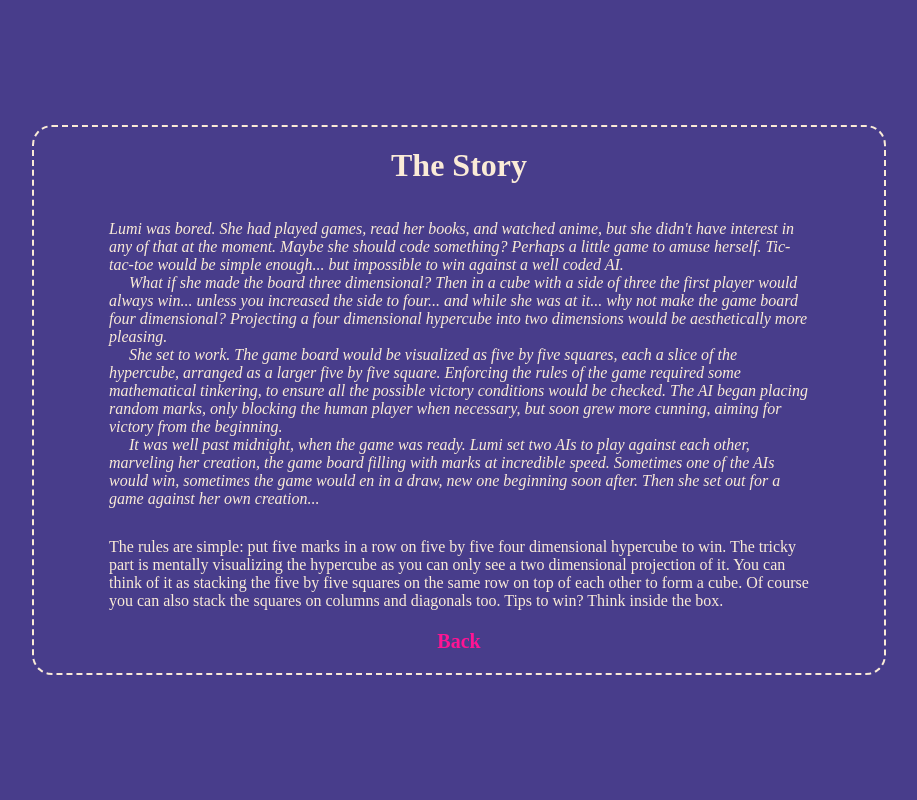
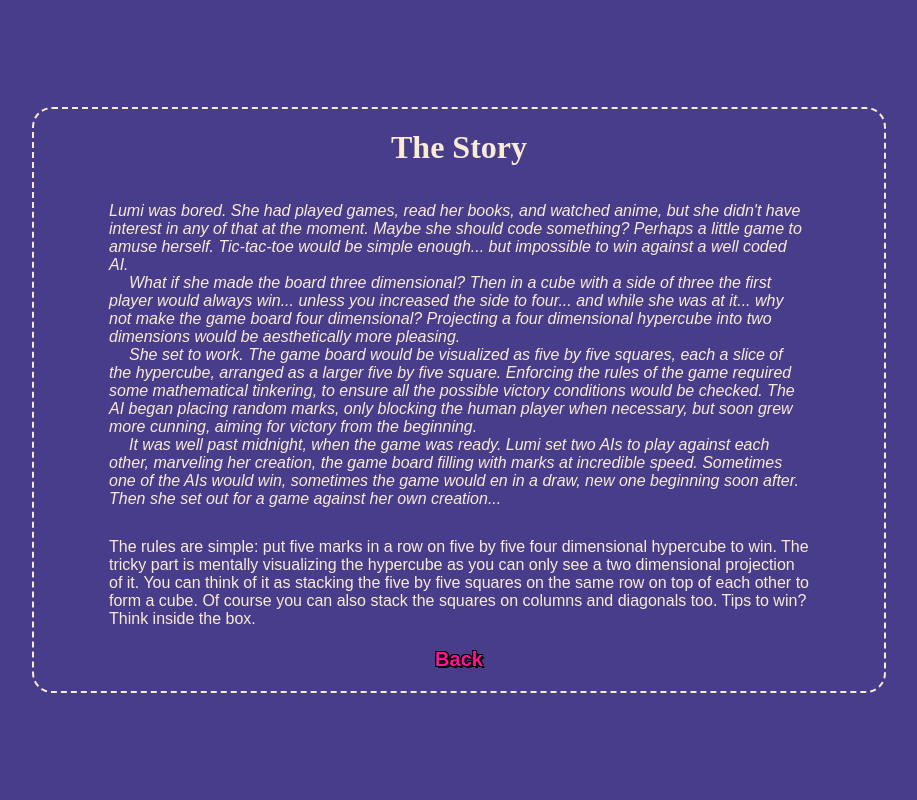
Before and after one commit to YukiNeko-hime/xo.luminaali, a PHP site: page /about/index.html in a window 1280 px wide. Shown: the whole page, without its empty margins (181-1098 px from the left). Run offline with PHP 8.4, Linux system fonts and the light colour scheme.

Commit message:
tweaks to fonts, outlined and shadowed navigation links

```diff
--- a/styles.css
+++ b/styles.css
@@ -6,6 +6,7 @@ body {
   background-color: darkslateblue;
   color: antiquewhite;
   display: flex;
+  font-family: sans-serif;
   height: 100%;
   margin: 0;
   align-items: center;
@@ -27,6 +28,7 @@ p:first-child {
 }
 
 h1 {
+  font-family: serif;
   margin-top: 0;
   text-align: center;
 }
@@ -116,6 +118,11 @@ div.code {
   font-size: 15pt;
   font-weight: bold;
   margin-right: 20px;
+  text-shadow: 2px 2px 0 black,
+                       -1px -1px 0 black,
+                       -1px 1px 0 black,
+                       1px -1px 0 black,
+                       1px 1px 0 black;
 }
 
 .nav-link:last-child {
```
